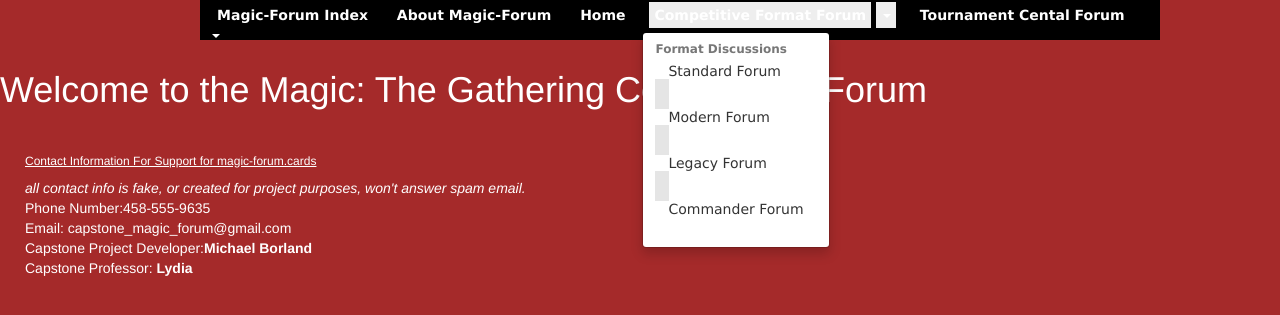
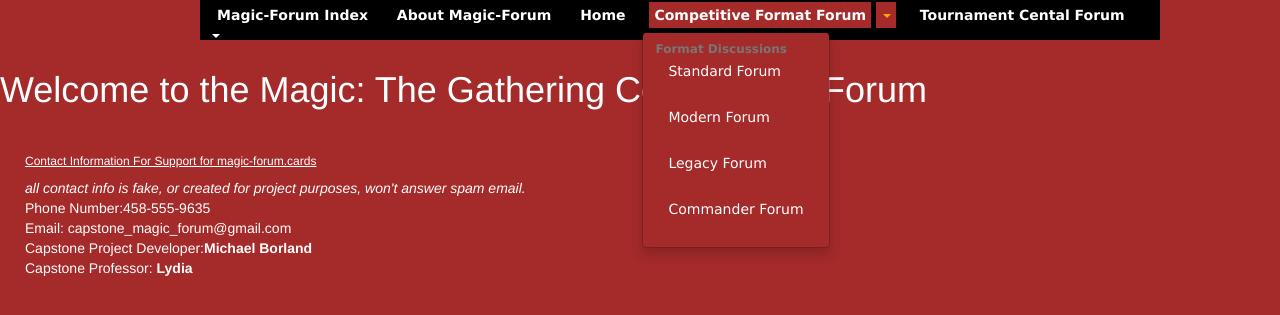
Before and after one commit to michaelborlandKeys/Capstone-Magic-Forum, a PHP site: page /commander_forum.php in a window 1280 px wide, after a click that opens the changed part. Shown: the top 315 px of the page. Run offline with PHP 8.4, Linux system fonts and the light colour scheme.

Commit message:
added js to project and changed the interactivity of the navigation.

```diff
--- a/Capstone Website Alpha 1.0/public_html/css/default.css
+++ b/Capstone Website Alpha 1.0/public_html/css/default.css
@@ -11,6 +11,7 @@
 .index_table table,th,td
 {
 	border: 1px solid white;
+
 }
 
 .color_1
@@ -60,11 +61,13 @@
 {
 	display: inline;
 	padding: 7px;
+
 }
 .magic_navigation a
 {
 	text-decoration: none;
 	color: white;
+
 	padding: 5px 5px 5px 5px ;
 
 }
@@ -75,8 +78,71 @@
 }
 
 
+.nav .open>a, .nav .open>a:focus, .nav .open>a:hover
+{
+	background-color: brown;
+}
+.nav a:hover, a:focus
+{
+	background-color: brown;
+}
+
+.dropdown-menu .divider
+{
+
+background-color: transparent;
 
 
+
+}
+
+ .dropdown-menu>li>a:hover, a:focus
+
+{
+	color: orange;
+}
+ul.dropdown-menu
+{
+	z-index: 1;
+}
+
+
+  ul.dropdown-menu
+ {
+ 	background-color: brown;
+ }
+
+
+
+  .dropdown-menu li>a
+{
+ color: white;
+}
+/*
+looking up a solution to fix the bug it is not hovering and changing color.
+.dropdown-header
+{
+	color: white;
+	text-decoration: underline;
+}
+*/
+.list-group-item.disabled, .list-group-item.disabled:focus, .list-group-item.disabled
+{
+	background-color: brown;
+	border:transparent;
+}
+.list-group-item.disabled, .list-group-item.disabled:focus, .list-group-item.disabled:hover
+{
+	background-color: brown;
+	border:transparent;
+
+}
+
+.button{
+	position: fixed;
+	top: 0px;
+	left: 100px;
+}
 
 #footer_position
 {
--- /dev/null
+++ b/Capstone Website Alpha 1.0/public_html/js/description_load.js
@@ -0,0 +1,36 @@
+/*
+
+Basically, I combined part of 2 assignments from my CIS-320 class to achieve the functionality i wanted for this function,
+ with 3 minor modifications to get the function below.
+ The function attaches to a button, so every time this code is run a button is clicked.
+ This JavaScript/ JQuery function takes the descriptions below and puts it in paragraph tags and
+ shows it to the user when the button is clicked. the same function also hides the texts and empties the paragraph,
+ so when its clicked again, only one description shows up not two copies of the same one.
+ There will be several iterations of this function, in this document,
+ just with different descriptions being called attached to different buttons on different pages.
+
+
+*/
+function description(event)
+{
+var appendString = "Welcome to the Magic Format Home Page,"+
+				"here is where you will find the latest updates on the discussions of what's going on in all formats."
+				+"The Home page with have top commented comments across all pages in this section, and any major site section,"
+				+ "or game updates posted promptly.";
+
+  if($("#magic_description").is(":hidden"))  {
+ 	 $("#magic_description").show();
+ 	 	$("#magic_description").append("<p>"+appendString+"</p>");
+}
+
+  else {
+  ($("#magic_description").is(":visible"))
+  	 $("#magic_description").hide();
+  	 	 $("#magic_description").empty();
+
+}
+
+}
+
+var description_Button = $('#description');
+description_Button.on("click", description);
--- a/Capstone Website Alpha 1.0/resources/load_scripts.php
+++ b/Capstone Website Alpha 1.0/resources/load_scripts.php
@@ -1,5 +1,6 @@
 <div id="loading_All">
 	    <script src="https://ajax.googleapis.com/ajax/libs/jquery/1.12.4/jquery.min.js"></script>
 	    <script type="text/javascript" src="https://maxcdn.bootstrapcdn.com/bootstrap/3.3.7/js/bootstrap.min.js"></script>
+	    <script type="text/javascript" src="js/description_load.js"></script>
 
 </div>
--- a/Capstone Website Alpha 1.0/resources/magic_navigation.php
+++ b/Capstone Website Alpha 1.0/resources/magic_navigation.php
@@ -24,12 +24,10 @@
 						<ul class="dropdown-menu">
 						<li class="dropdown-header">Format Discussions</li>
 						<li><a href="standard_forum.php">Standard Forum</a></li>
-						<li class="divider"></li>
 						<li><a href="modern_forum.php">Modern Forum</a></li>
-						<li class="divider"></li>
+
 						<li><a href="legacy_forum.php">Legacy Forum</a></li>
-						<li class="divider"></li>
-						<li><a href="commander_forum.php">Commander Forum</a></li>
+					    <li><a href="commander_forum.php">Commander Forum</a></li>
 					</ul>
 					</li>
 				<li class="dropdown">
@@ -42,15 +40,14 @@
 						<li>
 							<a href="fnm_discussion_forum.php">FNM Forum</a>
 						</li>
-						<li class="divider"></li>
 
 						<li> <a href="magic_online_forum.php">Magic Online Forum</a>
 						</li>
-						<li class="divider"></li>
+
 						<li><a href="pptq_forum.php">Preliminary Pro-Tour Qaualifier</a></li>
-						<li class="divider"></li>
+
 						<li><a href="rptq_forum.php">Regional Pro-Tour Qaualifier</a></li>
-							<li class="divider"></li>
+
 						<li><a href="pro_tour_forum.php">Pro-Tour</a></li>
 							<li class="dropdown-header">If i get to it Deck Submission and discussion</li>
 						<li class="list-group-item disabled"><a href="#">Deck Discussion Submission</a></li>
```
Also changed, not shown: Capstone Website Alpha 1.0/public_html/magic_format_home.php (+7 -0 lines).
